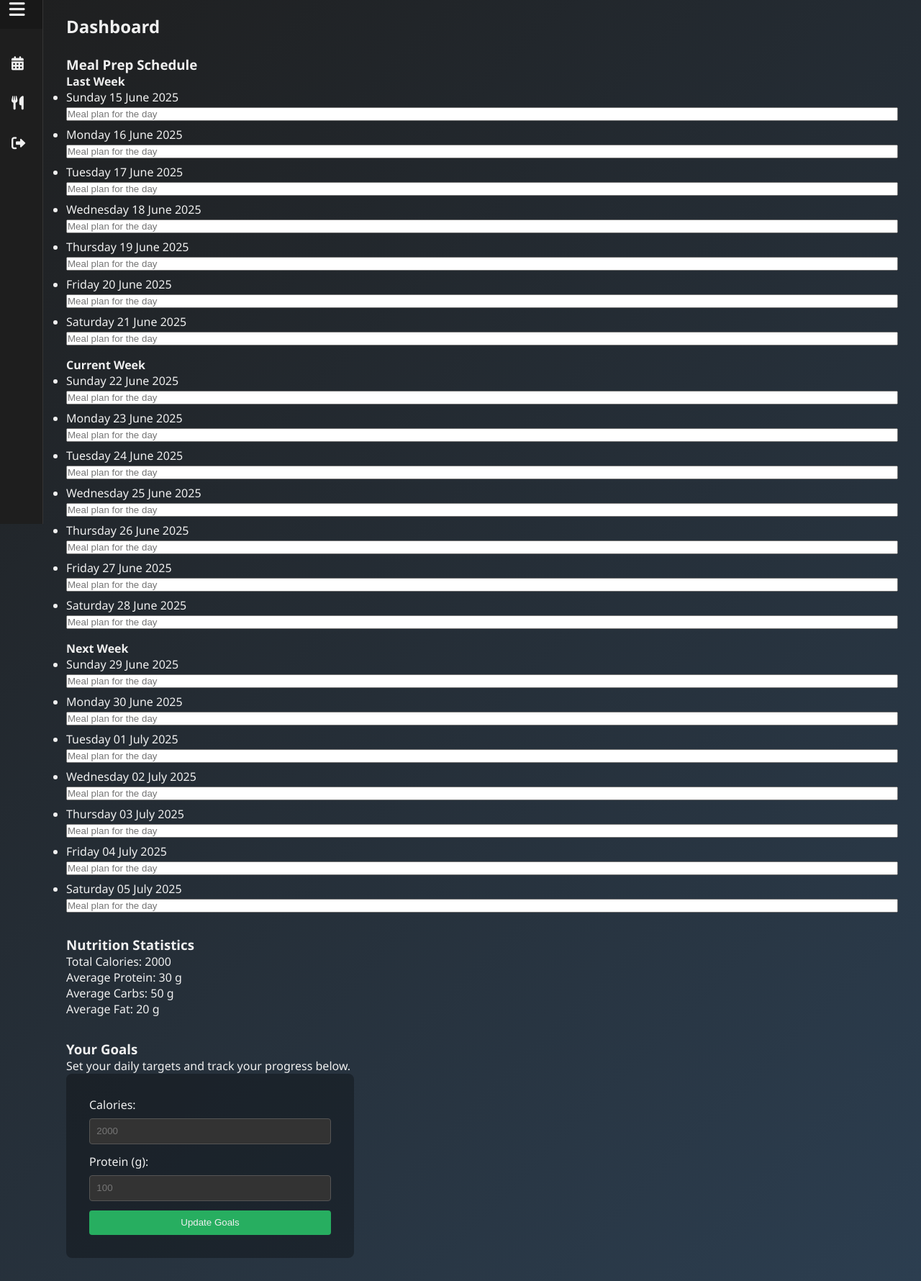
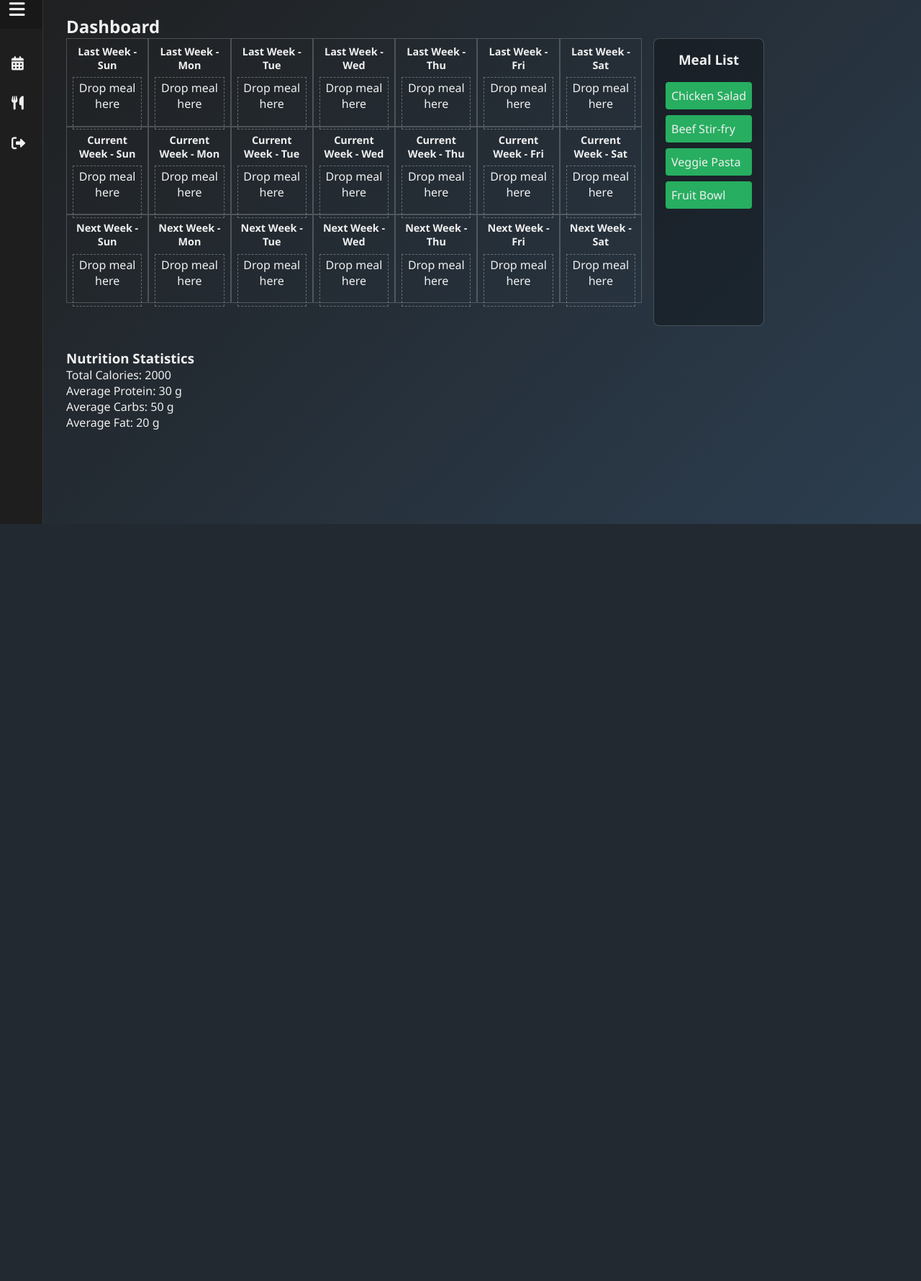
Before and after one commit to ZCrafter/nutrition-tracker-app, a Flask app: page /dashboard in a window 1280 px wide. Shown: the part 72-1852 px from the top of the page at 72% size. After the commit the page ends 800 px from the top, so only its background shows below. Run offline with Flask 3, Linux system fonts and the light colour scheme; the visitor is signed in with stand-in values (Sample User, id 1).

Commit message:
Update dashboard.html

```diff
--- a/templates/dashboard.html
+++ b/templates/dashboard.html
@@ -1,51 +1,46 @@
 {% extends "base.html" %}
 {% block content %}
-<h2 style="margin-bottom: 1em;">Dashboard</h2>
-<div class="dashboard">
-  <!-- Meal Schedule Section -->
-  <section class="meal-schedule" style="margin-bottom:2em;">
-    <h3>Meal Prep Schedule</h3>
-    <div class="weeks">
-      {% for week, days in week_dates.items() %}
-      <div class="week" style="margin-bottom: 1em;">
-        <h4>{{ week.replace('_',' ').title() }}</h4>
-        <ul>
-          {% for day in days %}
-          <li style="margin-bottom:0.5em;">
-            {{ day.strftime("%A %d %B %Y") }}
-            <br>
-            <input type="text" placeholder="Meal plan for the day" style="width: 100%;" />
-          </li>
-          {% endfor %}
-        </ul>
+<h2>Dashboard</h2>
+<div class="dashboard-wrapper" style="display: flex; max-width: 1100px; width:100%;">
+  <!-- Calendar Section -->
+  <div class="calendar-container">
+    {% set weekLabels = ['Last Week', 'Current Week', 'Next Week'] %}
+    {% for week_index in range(3) %}
+      {% for day in ['Sun', 'Mon', 'Tue', 'Wed', 'Thu', 'Fri', 'Sat'] %}
+      <div class="calendar-day">
+        <h4>{{ weekLabels[week_index] }} - {{ day }}</h4>
+        <div class="dropzone">
+          <!-- Meals dropped here appear -->
+          Drop meal here
+        </div>
       </div>
       {% endfor %}
-    </div>
-  </section>
-  <!-- Nutrition Statistics Section -->
-  <section class="statistics" style="margin-bottom:2em;">
-    <h3>Nutrition Statistics</h3>
+    {% endfor %}
+  </div>
+
+  <!-- Meal List Panel -->
+  <div class="meal-list-panel">
+    <h3>Meal List</h3>
+    <div class="meal-item" draggable="true">Chicken Salad</div>
+    <div class="meal-item" draggable="true">Beef Stir-fry</div>
+    <div class="meal-item" draggable="true">Veggie Pasta</div>
+    <div class="meal-item" draggable="true">Fruit Bowl</div>
+    <!-- Add more premade meals as needed -->
+  </div>
+</div>
+
+<!-- Nutrition Statistics -->
+<section class="statistics" style="margin-top:2em; width:100%; max-width:800px;">
+  <h3>Nutrition Statistics</h3>
+  {% if stats %}
     <ul style="list-style: none;">
       <li>Total Calories: {{ stats.calories_total }}</li>
       <li>Average Protein: {{ stats.protein_avg }} g</li>
       <li>Average Carbs: {{ stats.carbs_avg }} g</li>
       <li>Average Fat: {{ stats.fat_avg }} g</li>
     </ul>
-  </section>
-  <!-- Goals Section -->
-  <section class="goals">
-    <h3>Your Goals</h3>
-    <p>Set your daily targets and track your progress below.</p>
-    <form>
-      <label for="calories-goal">Calories:</label>
-      <input type="number" id="calories-goal" name="calories-goal" placeholder="2000">
-
-      <label for="protein-goal">Protein (g):</label>
-      <input type="number" id="protein-goal" name="protein-goal" placeholder="100">
-
-      <!-- More fields as necessary -->
-      <button type="button">Update Goals</button>
-    </form>
-  </section>
-</div>
+  {% else %}
+    <p>No nutrition data available yet.</p>
+  {% endif %}
+</section>
 {% endblock %}
```
